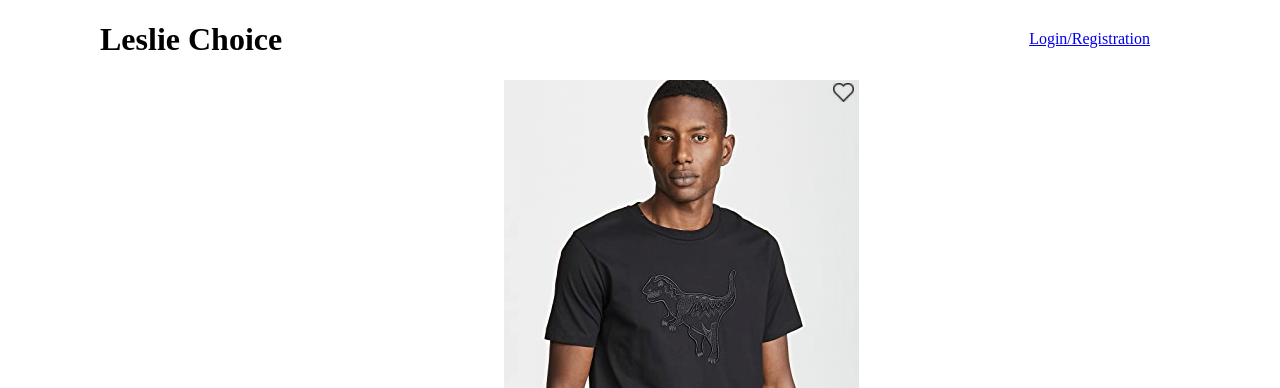
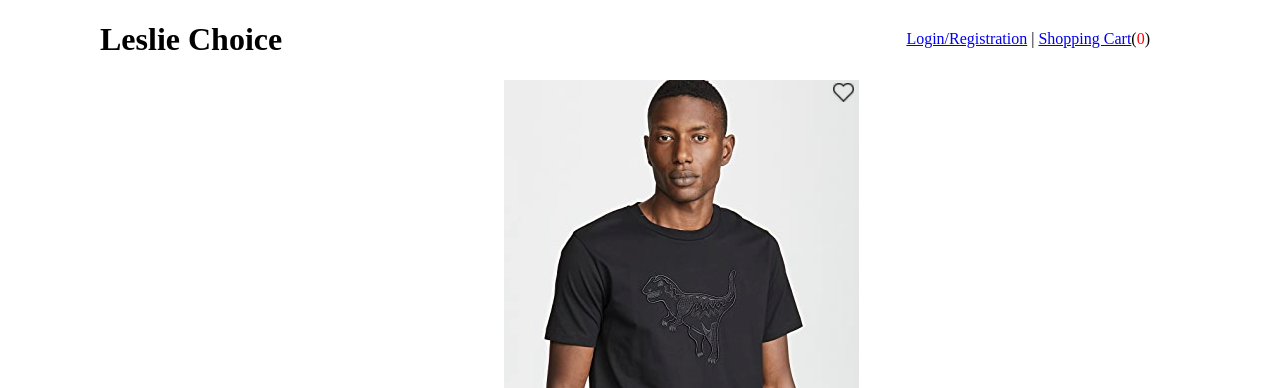
Before and after one commit to Lesliezhou2020/ecommerce, a Django app: page / in a window 1280 px wide. Shown: the top 388 px of the page. Run offline with Django 3.2, Linux system fonts and the light colour scheme.

Commit message:
Adding cart

```diff
--- a/ecommerceProject/ecommerceApp/static/css/style.css
+++ b/ecommerceProject/ecommerceApp/static/css/style.css
@@ -18,3 +18,8 @@ h1 {
     margin: 30px;
     vertical-align: middle;
 }
+
+#cart_item_count {
+    color: red;
+    font: bold;
+}
--- a/ecommerceProject/ecommerceApp/templates/index.html
+++ b/ecommerceProject/ecommerceApp/templates/index.html
@@ -11,7 +11,14 @@
     <div id="header">
         <h1>Leslie Choice</h1>
         <div id="user_panel">
-            <a href="/register">Login/Registration</a>
+            {% if "user_id" in request.session %}
+                <span>Hello <b>{{ user.first_name }}!</b></span>
+                <a href='/logout'>Logout</a> |
+            {% else %}
+                <a href="/register">Login/Registration</a> |
+            {% endif %}
+
+            <a href='/carts'>Shopping Cart</a>(<red id='cart_item_count'>{{cart_item_count}}</red>)
         </div>
     </div>
     <div id="main">
--- a/ecommerceProject/ecommerceApp/urls.py
+++ b/ecommerceProject/ecommerceApp/urls.py
@@ -12,6 +12,7 @@ urlpatterns = [
     path('product/add', views.add_product),
     path('register', views.register),
     path('login', views.login),
+    path('logout', views.logout),
     path('user_create', views.user_create),
     path('carts', views.carts),
     path('details/<int:product_id>', views.details),
--- a/ecommerceProject/ecommerceApp/views.py
+++ b/ecommerceProject/ecommerceApp/views.py
@@ -4,7 +4,17 @@ from django.contrib import messages
 from ecommerceApp.models import *
 
 def index(request):
-    return render(request, 'index.html')
+    context = {}
+    if 'user_id' in request.session:
+        context['user'] = User.objects.get(id=request.session['user_id'])
+
+    if 'cart' in request.session:
+        context['cart_item_count'] = sum(request.session['cart'].values())
+    else:
+        context['cart_item_count'] = 0
+
+    return render(request, 'index.html', context)
+
 
 def men(request):
     return render(request, 'men.html')
@@ -13,6 +23,15 @@ def women(request):
     context = {
         'all_products': Item.objects.all().exclude(category="men"),
     }
+
+    if 'user_id' in request.session:
+        context['user'] = User.objects.get(id=request.session['user_id'])
+
+    if 'cart' in request.session:
+        context['cart_item_count'] = sum(request.session['cart'].values())
+    else:
+        context['cart_item_count'] = 0
+
     return render(request, 'women.html',context)
 
 
@@ -54,6 +73,7 @@ def admin_dash(request):
 
     return render(request, 'admin_dash.html', context)
 
+
 def add_product(request):
     if request.method == 'POST':
         Item.objects.create(
@@ -67,14 +87,15 @@ def add_product(request):
 
     return redirect('/admin/dashboard')
 
+
 def carts(request):
 
     if 'user_id' not in request.session:
         return redirect('/')
+
     context = {
         'user': User.objects.get(id=request.session["user_id"])
     }
-
     return render(request, 'carts.html', context)
 
 
```
Also changed, not shown: ecommerceProject/ecommerceApp/templates/women.html (+8 -1 lines).
